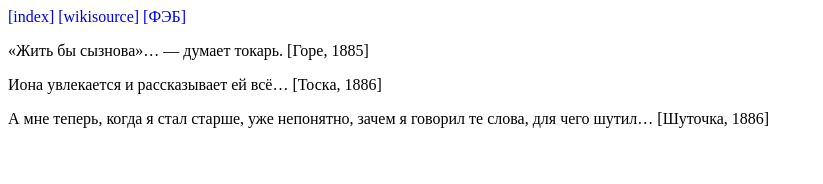
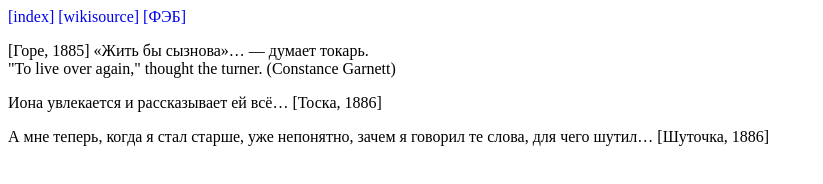
Before and after one commit to chenchen-reading/chenchen-reading.github.io, a plain HTML site: page chekhov.html in a window 1280 px wide. Shown: the whole page, without its empty margins (0-823 px from the left). Drawn offline with Linux system fonts and the light colour scheme.

Commit message:
Update chekhov.html

```diff
--- a/chekhov.html
+++ b/chekhov.html
@@ -13,7 +13,9 @@
 </p>
 
 <p>
-«Жить бы сызнова»… — думает токарь. [Горе, 1885]
+[Горе, 1885]
+«Жить бы сызнова»… — думает токарь. <br>
+"To live over again," thought the turner. (Constance Garnett)
 </p>
 
 <p>
```
